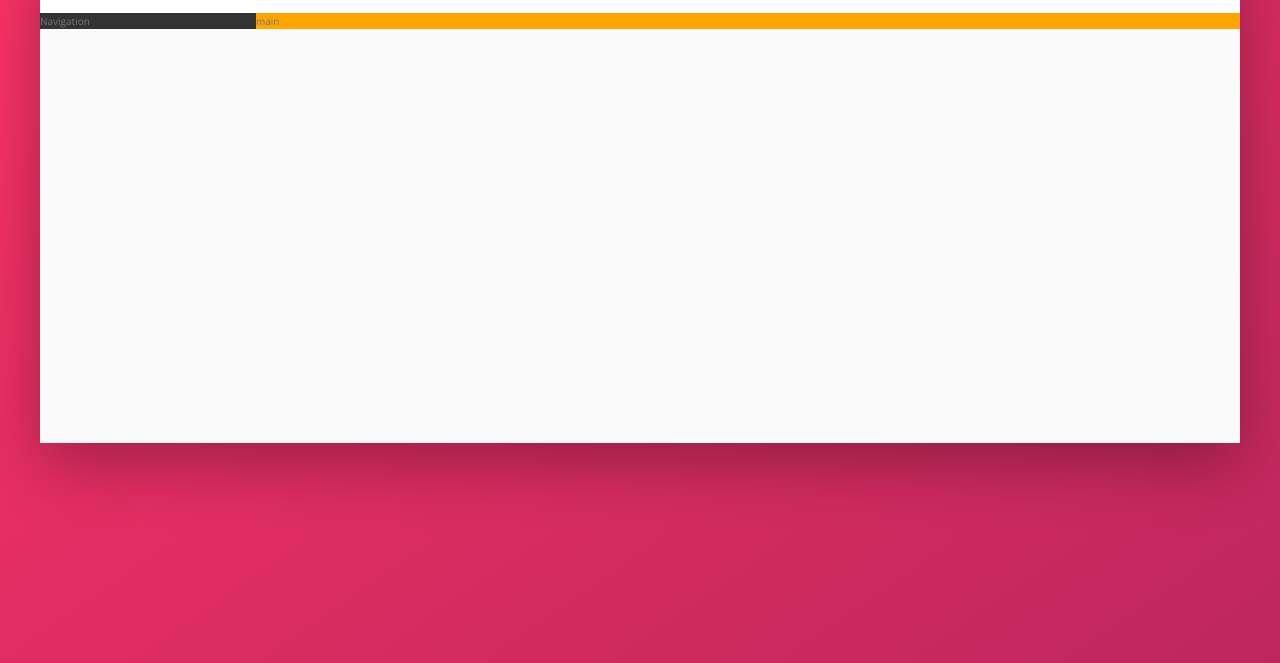
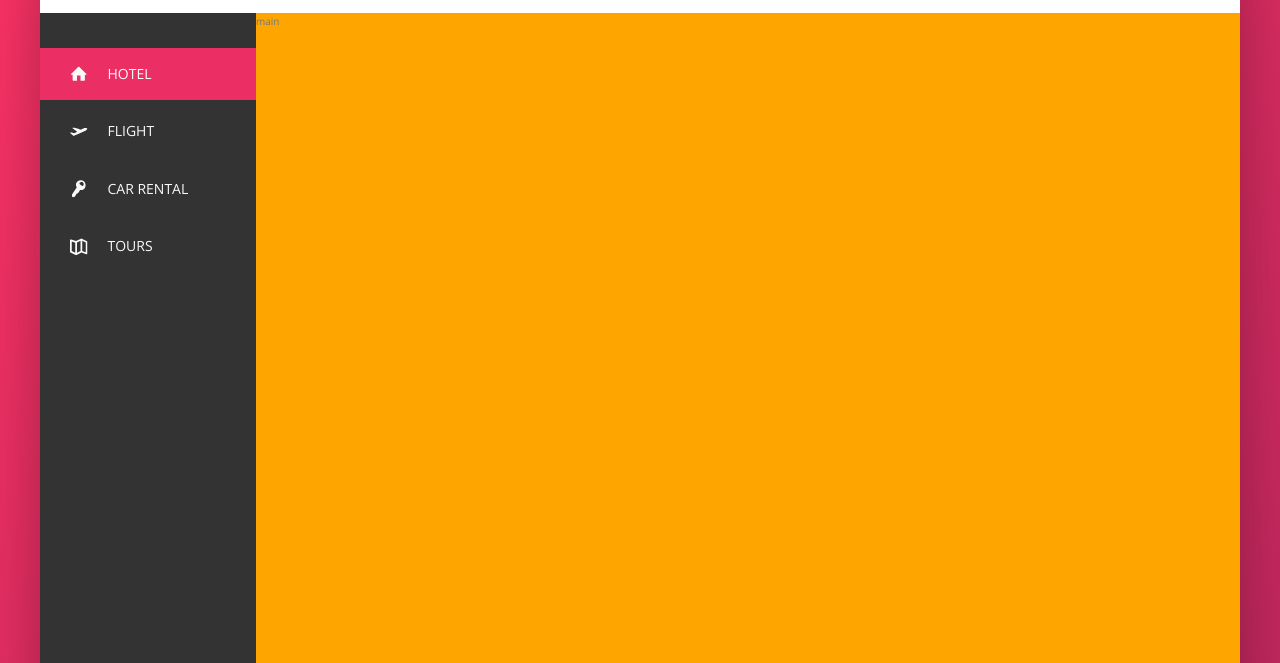
Before and after one commit to KabirMaan/booking-website, a website: page index.html in a window 1280 px wide. Shown: the part 137-800 px from the top of the page. Drawn offline with nearby package versions, Linux system fonts and the light colour scheme.

Commit message:
Navigation styling

```diff
--- a/index.html
+++ b/index.html
@@ -46,8 +46,47 @@
         </header>
         <div class="content ">
             <nav class="sidebar ">
-                Navigation
+                <ul class="side-nav">
+                    <li class="side-nav__item side-nav__item--active">
+                        <a href="#" class="side-nav__link">
+                            <svg class="side-nav__icon">
+                                <use xlink:href="img/sprite.svg#icon-home"></use>
+                            </svg>
+                            <span>Hotel</span>
+                        </a>
+                    </li>
+                    <li class="side-nav__item">
+                        <a href="#" class="side-nav__link">
+                            <svg class="side-nav__icon">
+                                <use xlink:href="img/sprite.svg#icon-aircraft-take-off"></use>
+                            </svg>
+                            <span>Flight</span>
+                        </a>
+                    </li>
+                    <li class="side-nav__item">
+                        <a href="#" class="side-nav__link">
+                            <svg class="side-nav__icon">
+                                <use xlink:href="img/sprite.svg#icon-key"></use>
+                            </svg>
+                            <span>Car Rental</span>
+                        </a>
+                    </li>
+                    <li class="side-nav__item">
+                        <a href="#" class="side-nav__link">
+                            <svg class="side-nav__icon">
+                                <use xlink:href="img/sprite.svg#icon-map"></use>
+                            </svg>
+                            <span>Tours</span>
+                        </a>
+                    </li>
+                </ul>
+
+                <div class="legal">
+                    &copy: 2018 by Kabir Maan. All rights reserved.
+                </div>
             </nav>
+
+
             <main class="hotel-view ">main</main>
         </div>
     </div>
--- a/sass/_components.scss
+++ b/sass/_components.scss
@@ -118,7 +118,72 @@
 }
 
 //////////////////////////////////////////////////////////////
-//LOGO
-.logo {
-  height: 3.25rem;
+// SIDE NAVIGATION
+
+.side-nav {
+  font-size: 1.4rem;
+  list-style: none;
+  margin-top: 3.5rem;
+
+  &__item {
+    position: relative;
+
+    &:not(:last-child) {
+      margin-bottom: 0.5rem;
+    }
+  }
+
+  &__item::before {
+    content: "";
+    position: absolute;
+    top: 0;
+    left: 0;
+    height: 100%;
+    width: 3px;
+    background-color: var(--color-primary);
+    transform: scaleY(0);
+    transition: transform 0.2s, width 0.4s cubic-bezier(1, 0, 0, 1) 0.2s,
+      background-color 0.1s;
+  }
+
+  &__item:hover::before,
+  &__item--active::before {
+    transform: scaleY(1);
+    width: 100%;
+  }
+
+  &__item:active::before {
+    background-color: var(--color-primary-light);
+  }
+
+  &__link:link,
+  &__link:visited {
+    color: var(--color-grey-light-1);
+    text-decoration: none;
+    text-transform: uppercase;
+    display: block;
+    padding: 1.5rem 3rem;
+    position: relative;
+    z-index: 10;
+
+    display: flex;
+    align-items: center;
+  }
+
+  &__icon {
+    width: 1.75rem;
+    height: 1.75rem;
+    margin-right: 2rem;
+    fill: currentColor;
+  }
 }
+
+//////////////////////////////////////////////////////////////
+// LEGAL TEXT
+
+.legal {
+  font-size: 1.2rem;
+  color: var(--color-grey-light-4);
+  text-align: center;
+  padding: 2.5rem;
+}
--- a/sass/_layout.scss
+++ b/sass/_layout.scss
@@ -23,9 +23,16 @@
 .sidebar {
   background-color: var(--color-grey-dark-1);
   flex: 0 0 18%;
+
+  display: flex;
+  flex-direction: column;
+  justify-content: space-between;
 }
 
 .hotel-view {
   background-color: orange;
   flex: 1;
+
+  //test
+  height: 80rem;
 }
```
Also changed, not shown: css/style.css.
